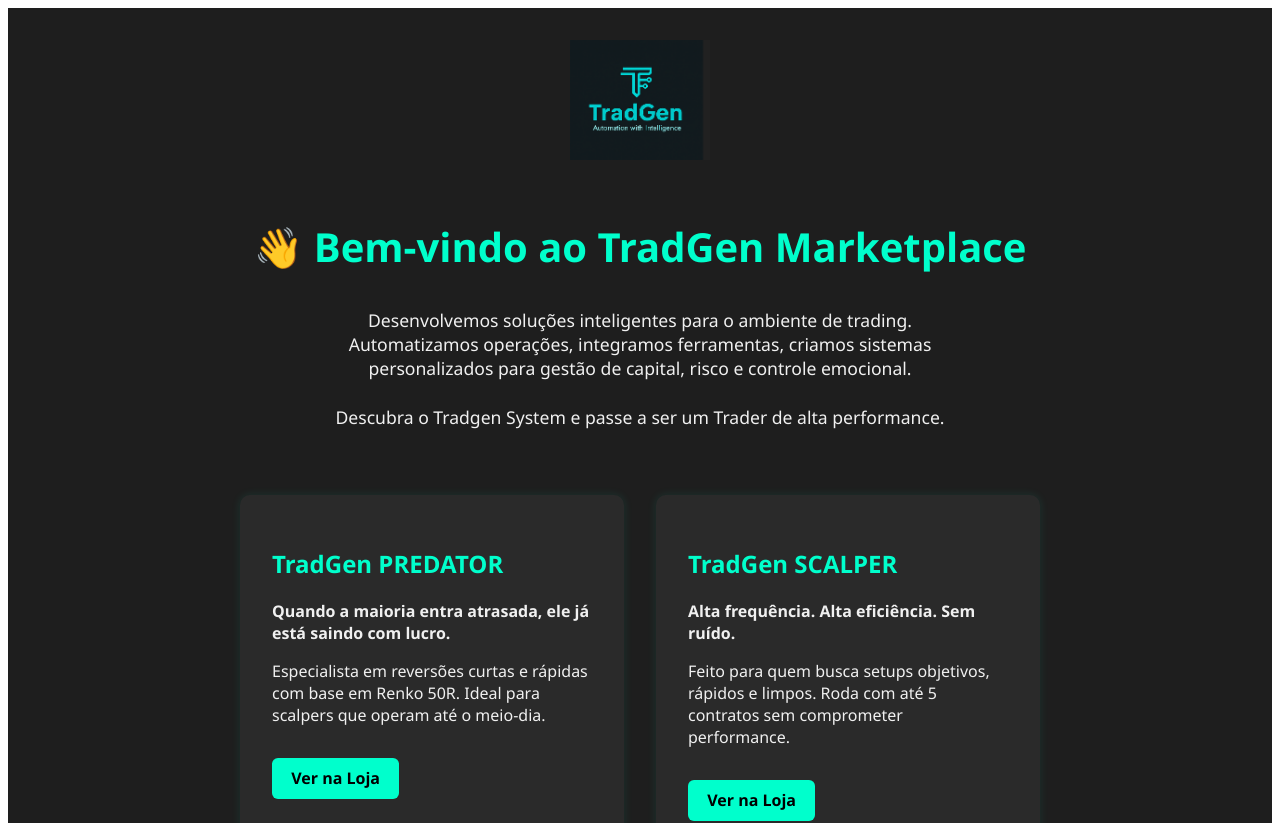
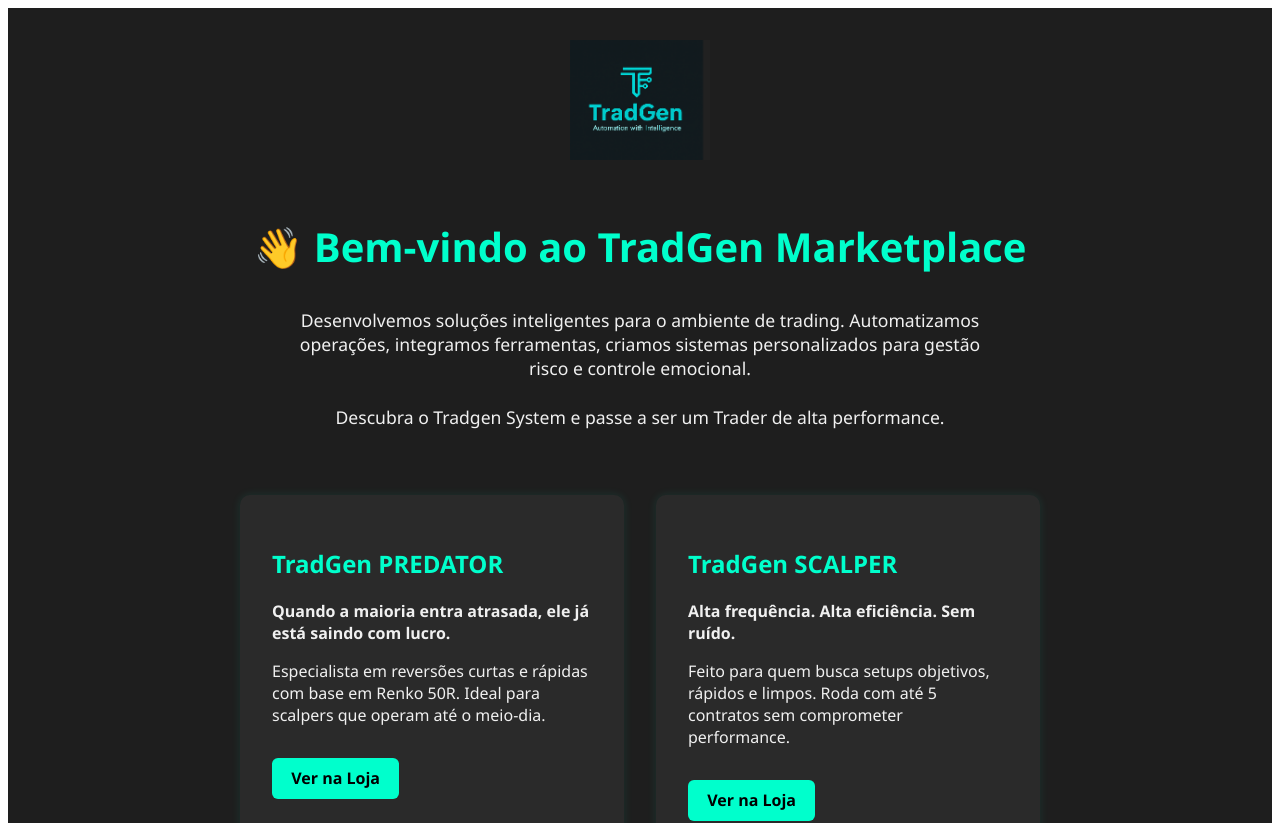
Before and after one commit to Ronaldop333/tradegen-marketplace, a Next.js app in the folder frontend/: page / in a window 1280 px wide. Shown: the top 823 px of the page. Built offline with nearby package versions, Linux system fonts and the light colour scheme.

Commit message:
Update index.tsx

```diff
--- a/frontend/pages/index.tsx
+++ b/frontend/pages/index.tsx
@@ -26,9 +26,9 @@
       </h1>
 
       <p style={{ maxWidth: "700px", textAlign: "center", fontSize: "1.1rem" }}>
-        Desenvolvemos soluções inteligentes para o ambiente de trading.<br />
+        Desenvolvemos soluções inteligentes para o ambiente de trading.
         Automatizamos operações, integramos ferramentas, criamos
-        sistemas personalizados para gestão de capital, risco e controle emocional.
+        sistemas personalizados para gestão  risco e controle emocional.
       </p>
 
       <p style={{ maxWidth: "700px", textAlign: "center", fontSize: "1.1rem", marginTop: "0.5rem" }}>
```
